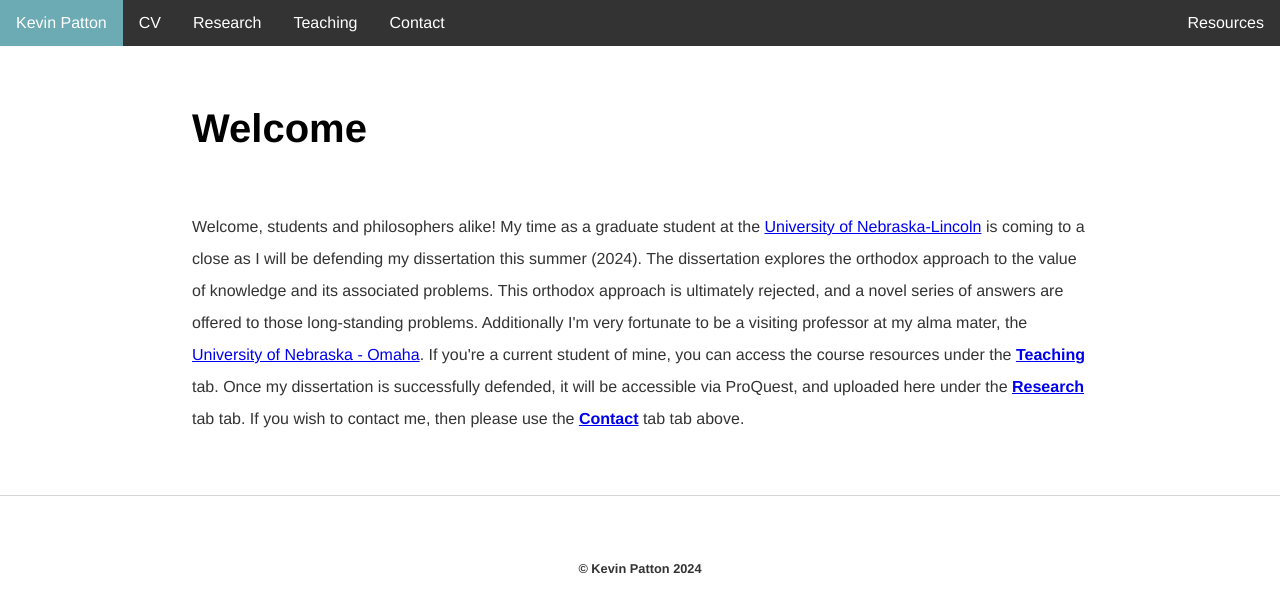
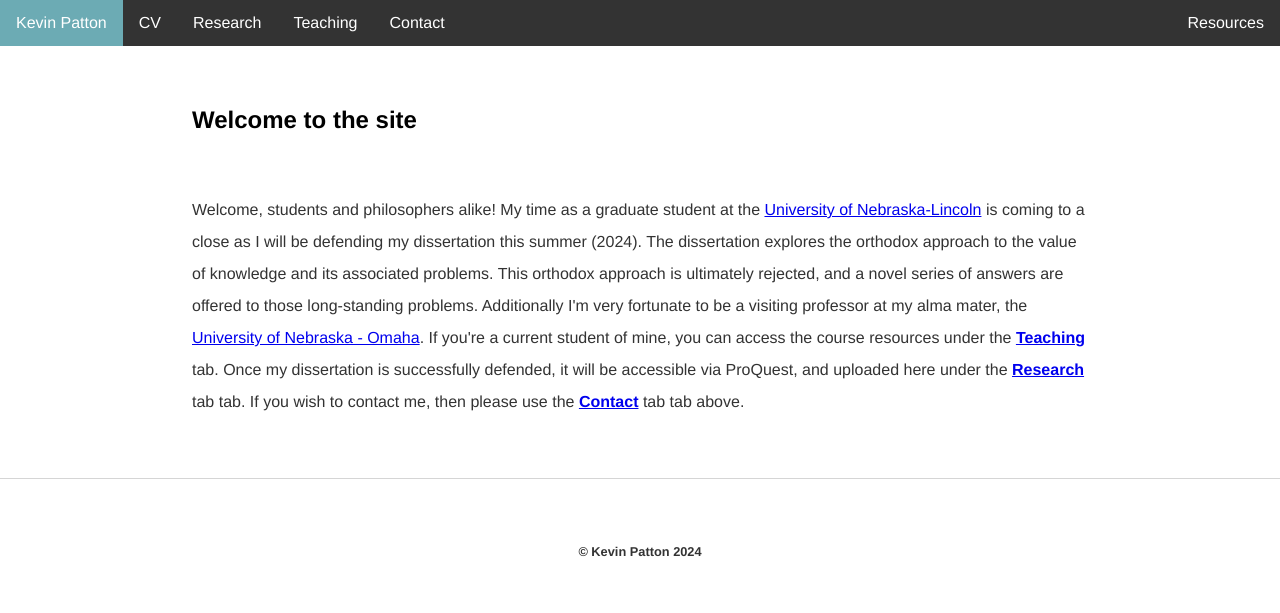
Before and after one commit to kevinjpatton/kevinjpatton.github.io, a Jekyll site: the page built from index.html, in a window 1280 px wide. Shown: the top 613 px of the page. Built offline with Jekyll 4.4.1, drawn with Linux system fonts in a browser that asks for light colours; Markdown is read by kramdown in place of the engine named in the settings.

Commit message:
Update index.html

```diff
--- a/index.html
+++ b/index.html
@@ -3,6 +3,6 @@ layout: default
 title: Kevin Patton
 ---
 <div class="blurb">
-	<h1>Welcome</h1>
+	<h2>Welcome to the site</h2>
 	<p>Welcome, students and philosophers alike! My time as a graduate student at the  <a href="http://www.unl.edu/philosophy/graduate-students#patton" target="_blank">University of Nebraska-Lincoln</a> is coming to a close as I will be defending my dissertation this summer (2024). The dissertation explores the orthodox approach to the value of knowledge and its associated problems. This orthodox approach is ultimately rejected, and a novel series of answers are offered to those long-standing problems. Additionally I'm very fortunate to be a visiting professor at my alma mater, the <a href="https://www.unomaha.edu/college-of-arts-and-sciences/philosophy/about-us/directory/kevin-patton.php" target="_blank">University of Nebraska - Omaha</a>. If you're a current student of mine, you can access the course resources under the <b><a href="/teaching/index.html" target="_blank">Teaching</a></b> tab. Once my dissertation is successfully defended, it will be accessible via ProQuest, and uploaded here under the <b><a href="/teaching/index.html" target="_blank">Research</a></b> tab tab. If you wish to contact me, then please use the <b><a href="/teaching/index.html" target="_blank">Contact</a></b> tab tab above.</p>
 </div><!-- /.blurb -->
```
